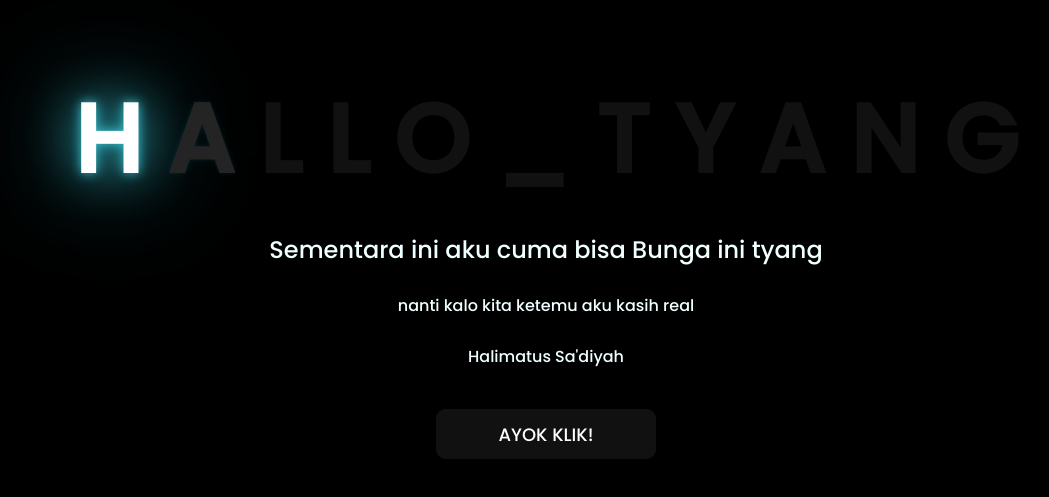
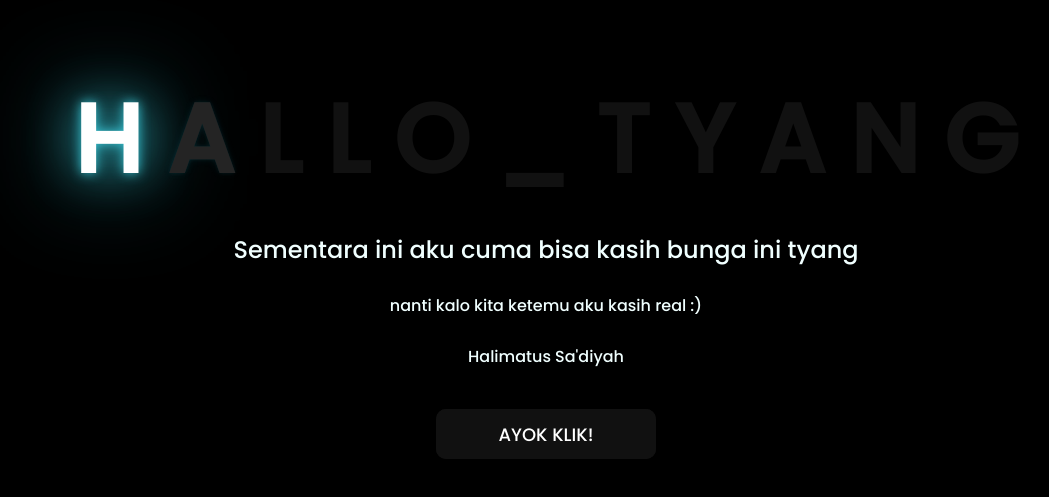
Before and after one commit to mrdika2703/Trend-Bunga, a plain HTML site: page index.html in a window 1280 px wide. Shown: the part 145-642 px from the top of the page, without its empty margins (102-1151 px from the left). Drawn offline with Linux system fonts and the light colour scheme.

Commit message:
Update index.html

```diff
--- a/index.html
+++ b/index.html
@@ -24,10 +24,10 @@
         <span>G</span>
     </div>
     <div class="description1" style="text-align: center;">
-        <span>Sementara ini aku cuma bisa Bunga ini tyang</span>
+        <span>Sementara ini aku cuma bisa kasih bunga ini tyang</span>
 
     </div>
-    <p>nanti kalo kita ketemu aku kasih real</p>
+    <p>nanti kalo kita ketemu aku kasih real :)</p>
     <div class="description2" style="text-align: center;">
         <span>Halimatus Sa'diyah</span>
     </div>
```
